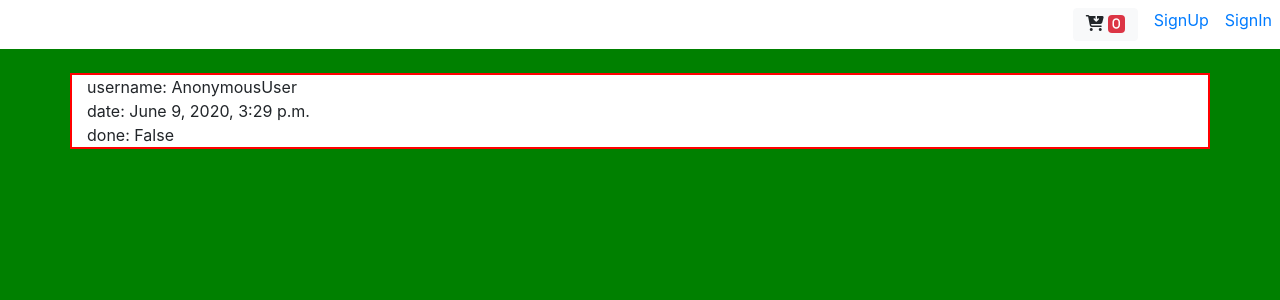
After one commit to sloaizac/super-pizza, a Django app: page /myorders/ in a window 1280 px wide. The commit adds this page. Shown: the top 300 px of the page. Run offline with Django 3.2, Linux system fonts and the light colour scheme; data comes from the database, SQL or seed files in the repository; both versions use the stored data as it was after the commit; data that the repository does not hold is empty; some libraries are stand-ins or nearby versions.

Commit message:
add ux, more info and stripe

```diff
--- a/orders/admin.py
+++ b/orders/admin.py
@@ -24,7 +24,7 @@
 admin.site.register(Topping, Topping_Admin)
 
 class Orders_Admin(admin.ModelAdmin):
-    list_display = ('id', 'done')
+    list_display = ('id', 'done', 'date', 'username')
     fieldsets = [
         ('DONE', {'fields': ['done']}),
         ('JSON', {'fields': ['detail_json_formatted']}),
--- a/orders/models.py
+++ b/orders/models.py
@@ -1,5 +1,6 @@
 from django.db import models
 import json
+from django.utils.timezone import now
 from django.utils.safestring import mark_safe
 from pygments import highlight
 from pygments.formatters.html import HtmlFormatter
@@ -41,6 +42,8 @@
 class Orders(models.Model):
     id = models.AutoField(primary_key=True, editable=False)
     detail_json = models.TextField()
+    username = models.TextField()
+    date = models.DateTimeField(default=now, blank=True)
     done =  models.BooleanField(default=False)
 
     def detail_json_formatted(self):
--- a/orders/urls.py
+++ b/orders/urls.py
@@ -11,4 +11,5 @@
     path("order/", views.order, name='order'),
     path("get-order/", views.getOrder, name='getOrder'),
     path("make-order/", views.makeOrder, name='makeOrder'),
+    path("myorders/", views.myOrders, name='myOrders'),
 ]
--- a/orders/views.py
+++ b/orders/views.py
@@ -31,12 +31,15 @@
 @csrf_exempt
 def updateSL(request):
     if request.method == 'POST':
-        item = request.POST['item']
         user = request.user
         try:
-            shopping_lists[user] += [item]
+            shopping_lists[user] = json.loads(request.POST['list'])
         except:
-            shopping_lists[user] = [item]
+            item = request.POST['item']
+            try:
+                shopping_lists[user] += [item]
+            except:
+                shopping_lists[user] = [item]
         return HttpResponse('successfully', status=200)
     return Http404('Page not found')
 
@@ -66,11 +69,18 @@
 @csrf_exempt
 def makeOrder(request):
     a = json.loads(order_list[request.user])
-    order = Orders.objects.create(detail_json= json.dumps({'user': str(request.user), 'order': list(map(change, a))}))
+    order = Orders.objects.create(username= str(request.user), detail_json= json.dumps({'user': str(request.user), 'order': list(map(change, a))}))
+    shopping_lists[request.user] = []
+    order_list[request.user] = []
     return redirect('index')
 
 def change(item):
     return json.loads(item)
+
+@csrf_exempt
+def myOrders(request):
+    orders = Orders.objects.get(username=str(request.user))
+    return render(request, 'myorders.html', {'orders': orders})
 
 #login, logout, register
 def signup(request):
--- a/static/css/styles.css
+++ b/static/css/styles.css
@@ -1,8 +1,12 @@
 
-  #page-content-wrapper{
-    background-color: green;
-    width: 100vw;
-    height: 100vh;
+  body{
+    background-color: green !important;
+    width: 100%;
+    height: 100%;
+  }
+
+  #navigation{
+    background-color: white;
   }
 
   form{
@@ -10,6 +14,8 @@
     max-width: 40%;
     margin: auto;
     margin-top: 2em;
+    height: 100vh;
+    color: white;
   }
 
   td:hover{
--- a/static/js/index.js
+++ b/static/js/index.js
@@ -70,7 +70,7 @@
         if (request.status == 200) {
             sl = JSON.parse(request.responseText).list;
             if(typeof sl == 'string') sl = JSON.parse(sl);
-            if (sl.length > 0) writeSL();
+            writeSL();
         }
     }
     const data = new FormData();
@@ -78,30 +78,46 @@
 }
 
 function writeSL() {
+    let list = document.querySelector('#sl');
+    total.innerHTML = 0;
+    if (sl.length == 0){
+        document.querySelector('#item-count').innerHTML = 0;
+        list.innerHTML = '';
+        return false;
+    }
     document.querySelector('#btn-order').style.display = "block";
     let count = 0;
     let buttons = '';
-    let list = document.querySelector('#sl');
     list.innerHTML = '';
     sl.forEach(item => {
-        buttons = '';
         item = JSON.parse(item);
         if (parseInt(item.name[0])) {
-            buttons = '<button class="btn btn-danger btn-sm mr-2" data-toggle="modal" data-target="#modal-toppings"><i class="fas fa-plus"></i></button>';
+            buttons = '<button class="btn btn-danger btn-sm mr-2 add" data-toggle="modal" data-target="#modal-toppings"><i class="fas fa-plus"></i></button>';
         }
-        li = document.createElement('li');
+        let li = document.createElement('li');
         li.id = count;
-        li.innerHTML = item.category + " " + item.name + " " + item.size + "<div>" + buttons + "<span>" + item.price + "</span></div>";
+        li.innerHTML = "<div><span class='delete btn'>&times;</span>" + item.category + " " + item.name + " " + item.size + "</div><div>" + buttons + "<span>" + item.price + "</span></div>";
         li.classList.add('d-flex', 'justify-content-between', 'p-2');
         list.append(li);
         total.innerHTML = (parseFloat(total.innerHTML) + parseFloat(item.price)).toFixed(2);
         ++count;
     })
     document.querySelector('#item-count').innerHTML = count;
-    document.querySelector('ul').querySelectorAll('button').forEach(btn => {
+    document.querySelector('ul').querySelectorAll('.add').forEach(btn => {
         btn.onclick = () => {
             let id = parseInt(btn.parentElement.parentElement.id);
             selectToppings(id);
+        }
+    })
+    document.querySelector('ul').querySelectorAll('.delete').forEach(btn => {
+        btn.onclick = () => {
+            let index = btn.parentElement.parentElement.id;
+            sl.splice(index, index + 1);
+            let data = new FormData();
+            data.append('list', JSON.stringify(sl));
+            fetch('http://localhost:8000/update-sl/', {method: 'POST', body: data})
+                .then(res => getSL())
+                .catch(err => console.log(err))
         }
     })
 }
--- a/templates/layout.html
+++ b/templates/layout.html
@@ -15,13 +15,14 @@
 
 <body>
 
-    <div class="row">
+    <div class="row" id="navigation">
         {% block navbar %}
         {% endblock %}
         <div class="container-fluid d-flex flex-row-reverse">
             {% if user.is_authenticated %}
             <a class="m-2" href="/logout">Logout</a>
             <div class="m-2">{{user}}</div>
+            <a class="m-2" href="http://localhost:8000/myorders/"></a>
             {% else %}
             <a class="m-2" href="/signin">SignIn</a>
             <a class="m-2" href="/signup">SignUp</a>
@@ -32,10 +33,10 @@
         </div>
     </div>
 
-    <div id="page-content-wrapper">
-        {% block content %}
-        {% endblock %}
-    </div>
+
+    {% block content %}
+    {% endblock %}
+
     {% block js %}
     <script src="https://code.jquery.com/jquery-3.5.1.slim.min.js"
         integrity="sha384-DfXdz2htPH0lsSSs5nCTpuj/zy4C+OGpamoFVy38MVBnE+IbbVYUew+OrCXaRkfj"
--- /dev/null
+++ b/templates/myorders.html
@@ -0,0 +1,8 @@
+{% extends "layout.html" %}
+{% block content %}
+<div class="container mt-4 info-content">
+    username: {{orders.username}} <br>
+    date: {{orders.date}} <br>
+    done: {{orders.done}} <br>
+</div>
+{% endblock %}
--- a/templates/signin.html
+++ b/templates/signin.html
@@ -4,7 +4,7 @@
         {% csrf_token %}
         <h2>Sign In</h2>
         <div class="form-group">
-            <label for="email">email / username</label>
+            <label for="email">email</label>
             <input type="email" class="form-control" name="email" id="email">
         </div>
         <div class="form-group">
--- a/templates/signup.html
+++ b/templates/signup.html
@@ -10,7 +10,9 @@
             {{ field }}
         </div>
         {% if field.help_text %}
-        <div style="color: grey">{{ field.help_text }}</div>
+        <div style="color: grey">
+            {{ field.help_text }}
+        </div>
         {% endif %}
         {% for error in field.errors %}
             <small style="color: red">{{ error }}</small>
```
Also changed, not shown: db.sqlite3, orders/migrations/0011_auto_20200608_1825.py (added).
